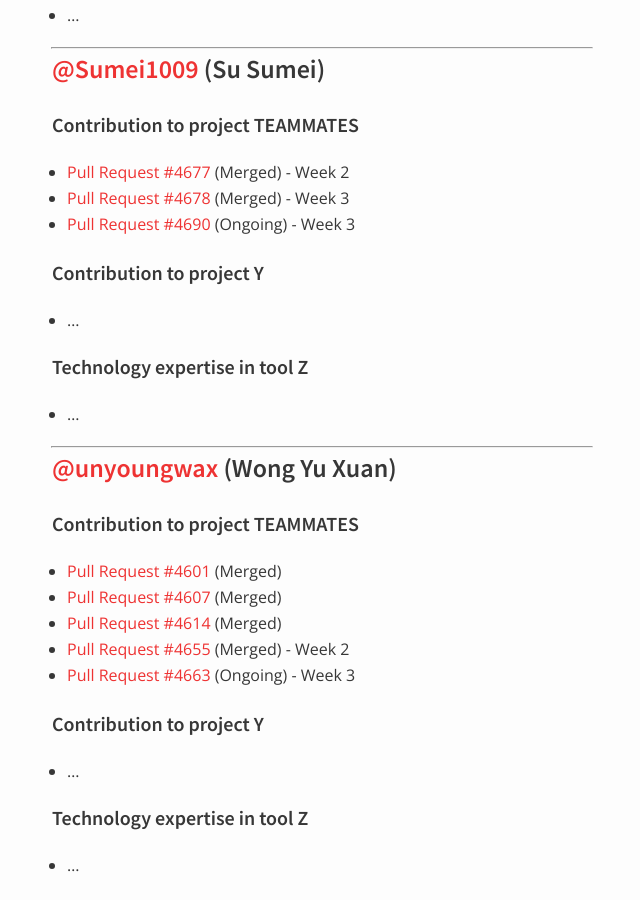
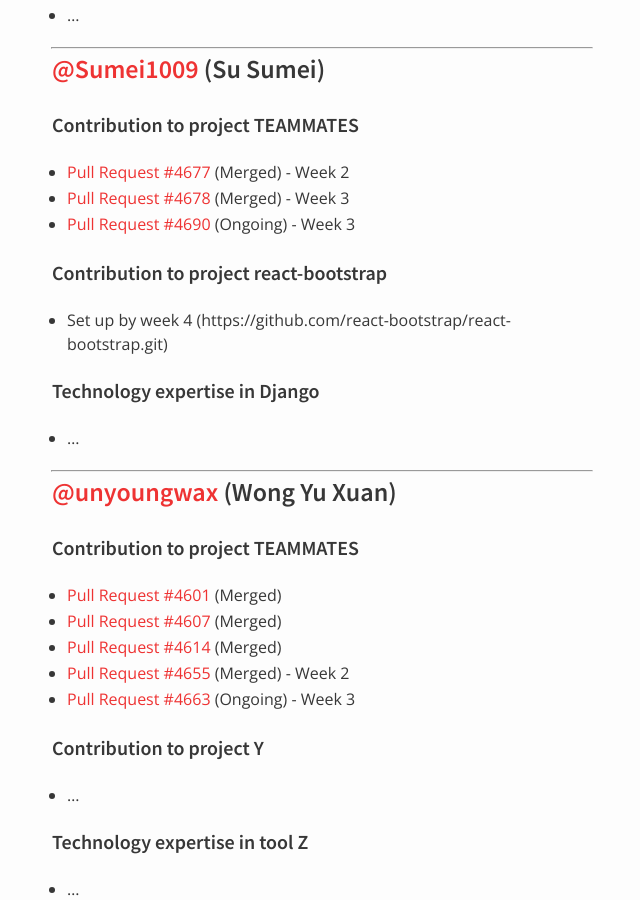
Before and after one commit to nus-oss/cs3281-AY1516S2-website, a Jekyll site: the page built from teams/teammates.md, in a window 1280 px wide and 900 px high, scrolled down 1951 px. Shown: the whole window, without its empty margins (318-958 px from the left). Built offline with Jekyll 4.4.1, drawn with Linux system fonts in a browser that asks for light colours.

Commit message:
update minor project and expertise

```diff
--- a/teams/teammates.md
+++ b/teams/teammates.md
@@ -78,10 +78,10 @@
  * [Pull Request #4678](https://github.com/TEAMMATES/repo/pull/4678) (Merged) - Week 3
  * [Pull Request #4690](https://github.com/TEAMMATES/repo/pull/4690) (Ongoing) - Week 3
 
-#### Contribution to project Y
- * ...
+#### Contribution to project react-bootstrap
+ * Set up by week 4 (https://github.com/react-bootstrap/react-bootstrap.git)
 
-#### Technology expertise in tool Z
+#### Technology expertise in Django
  * ...
 
 ---
```
